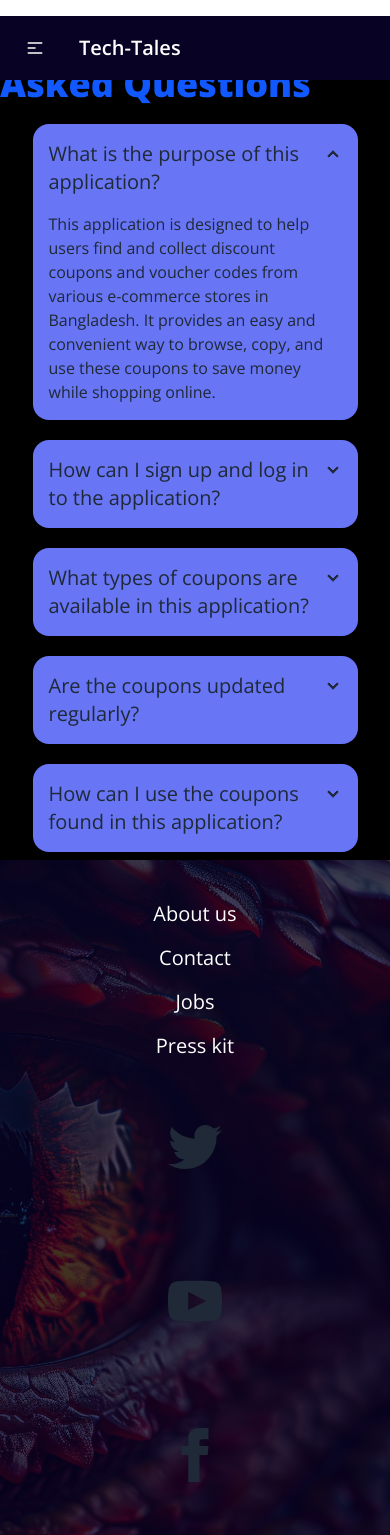
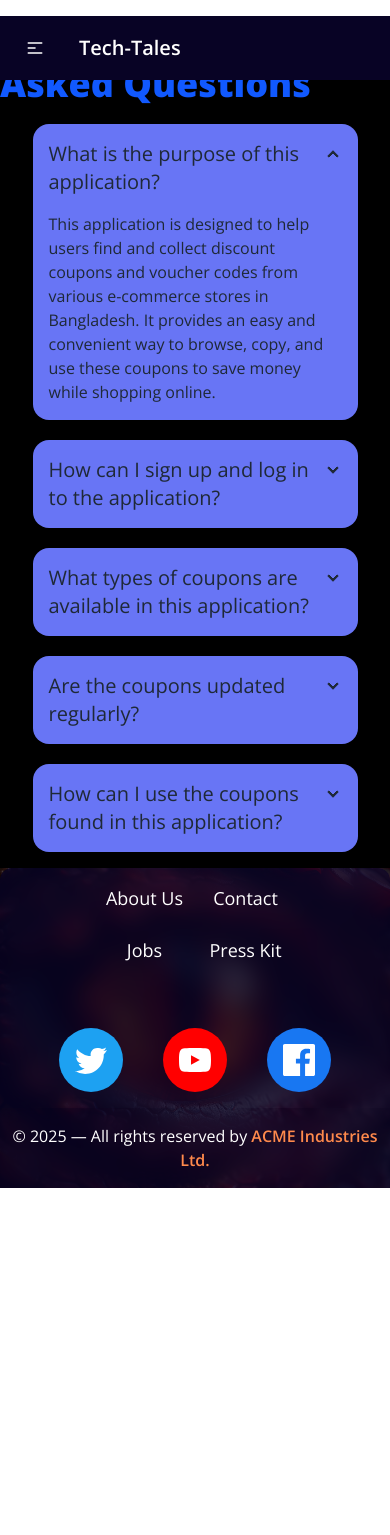
Before and after one commit to bibekbowmick2-2/More-Beautiful-Client-Tech-Tales, a React (Vite) app: page /faq in a window 390 px wide. Shown: the top 1535 px of the page. After the commit the page ends 1188 px from the top, so only its background shows below. Built offline with nearby package versions, Linux system fonts and the light colour scheme; no server answers; a web font is replaced by a local one.

Commit message:
Part-3 Add blog and Footer UI upgrade and polish and responsive for all device

```diff
--- a/src/components/Footer/Footer.jsx
+++ b/src/components/Footer/Footer.jsx
@@ -1,59 +1,80 @@
 import React from 'react';
-import dragonbg from '../../assets/footerbg.jpg'
+import dragonbg from '../../assets/footerbg.jpg';
+
 const Foooter = () => {
   return (
-        <div  style={{
-            backgroundImage: `url(${dragonbg})`, backgroundRepeat: 'no-repeat',
+    <div
+      style={{
+        backgroundImage: `url(${dragonbg})`,
+        backgroundRepeat: 'no-repeat',
         backgroundSize: 'cover',
-            backgroundPosition: 'right'
-        }}>
-            <footer className="footer footer-center bg-[#080325c2] text-base-content rounded p-10 ">
-                <nav className="grid grid-cols-1 lg:grid-cols-4 gap-4">
-                    <a className="link link-hover opacity-100 text-xl text-white ">About us</a>
-                    <a className="link link-hover opacity-100 text-xl text-white">Contact</a>
-                    <a className="link link-hover opacity-100 text-xl text-white">Jobs</a>
-                    <a className="link link-hover opacity-100 text-xl text-white">Press kit</a>
+        backgroundPosition: 'center',
+      }}
+      className="text-white"
+    >
+      <footer className="footer footer-center bg-[#080325c2] backdrop-blur-md text-base-content p-4 rounded-t-xl shadow-xl mt-2">
+
+        <nav className="grid grid-cols-2 md:grid-cols-4 gap-6">
+          <a className="link link-hover text-lg hover:underline hover:text-orange-400 text-white transition duration-300">About Us</a>
+          <a className="link link-hover text-lg hover:underline hover:text-orange-400 text-white transition duration-300">Contact</a>
+          <a className="link link-hover text-lg hover:underline hover:text-orange-400 text-white transition duration-300">Jobs</a>
+          <a className="link link-hover text-lg hover:underline hover:text-orange-400 text-white transition duration-300">Press Kit</a>
         </nav>
+
+
+
+
         <nav>
-                    <div className="grid grid-cols-1 lg:grid-cols-3 gap-[100px] p-5">
-                        <a className='lg:bg-black lg:p-5'>
+  <div className="flex justify-center items-center gap-10 mt-6">
+
+    <a className="bg-[#1DA1F2] p-4 rounded-full hover:bg-white transition duration-300 group">
       <svg
+        width="32"
+        height="32"
+        viewBox="0 0 24 24"
+        className="fill-white group-hover:fill-[#1DA1F2]"
         xmlns="http://www.w3.org/2000/svg"
-                                width="54"
-                                height="54"
-                                viewBox="0 0 24 24"
-                                className="fill-current">
-                                <path
-                                    d="M24 4.557c-.883.392-1.832.656-2.828.775 1.017-.609 1.798-1.574 2.165-2.724-.951.564-2.005.974-3.127 1.195-.897-.957-2.178-1.555-3.594-1.555-3.179 0-5.515 2.966-4.797 6.045-4.091-.205-7.719-2.165-10.148-5.144-1.29 2.213-.669 5.108 1.523 6.574-.806-.026-1.566-.247-2.229-.616-.054 2.281 1.581 4.415 3.949 4.89-.693.188-1.452.232-2.224.084.626 1.956 2.444 3.379 4.6 3.419-2.07 1.623-4.678 2.348-7.29 2.04 2.179 1.397 4.768 2.212 7.548 2.212 9.142 0 14.307-7.721 13.995-14.646.962-.695 1.797-1.562 2.457-2.549z"></path>
+      >
+        <path d="M24 4.557a9.83 9.83 0 0 1-2.828.775 4.932 4.932 0 0 0 2.165-2.724 9.86 9.86 0 0 1-3.127 1.195A4.916 4.916 0 0 0 16.616 3c-2.723 0-4.932 2.208-4.932 4.932 0 .386.044.763.127 1.124C7.728 8.882 4.1 6.89 1.671 3.914a4.902 4.902 0 0 0-.666 2.478c0 1.71.87 3.216 2.188 4.099a4.904 4.904 0 0 1-2.23-.616v.063c0 2.385 1.693 4.374 3.946 4.827a4.935 4.935 0 0 1-2.224.084c.626 1.956 2.444 3.379 4.6 3.419a9.875 9.875 0 0 1-6.102 2.105c-.396 0-.787-.023-1.17-.069a13.945 13.945 0 0 0 7.557 2.212c9.054 0 14-7.496 14-13.986 0-.213-.005-.425-.014-.637A9.936 9.936 0 0 0 24 4.557z" />
       </svg>
     </a>
-                        <a className='lg:bg-black lg:p-5'>
+
+
+    <a className="bg-[#FF0000] p-4 rounded-full hover:bg-white transition duration-300 group">
       <svg
+        width="32"
+        height="32"
+        viewBox="0 0 24 24"
+        className="fill-white group-hover:fill-[#FF0000]"
         xmlns="http://www.w3.org/2000/svg"
-                                width="54"
-                                height="54"
-                                viewBox="0 0 24 24"
-                                className="fill-current">
-                                <path
-                                    d="M19.615 3.184c-3.604-.246-11.631-.245-15.23 0-3.897.266-4.356 2.62-4.385 8.816.029 6.185.484 8.549 4.385 8.816 3.6.245 11.626.246 15.23 0 3.897-.266 4.356-2.62 4.385-8.816-.029-6.185-.484-8.549-4.385-8.816zm-10.615 12.816v-8l8 3.993-8 4.007z"></path>
+      >
+        <path d="M19.615 3.184c-3.604-.246-11.631-.245-15.23 0C.488 3.45.03 5.804 0 12c.03 6.185.488 8.549 4.385 8.816 3.6.245 11.626.246 15.23 0 3.897-.267 4.356-2.62 4.385-8.816-.029-6.185-.488-8.549-4.385-8.816zM9 15.516v-7.032l6.6 3.516L9 15.516z" />
       </svg>
     </a>
-                        <a className='lg:bg-black lg:p-5'>
+
+
+    <a className="bg-[#1877F2] p-4 rounded-full hover:bg-white transition duration-300 group">
       <svg
+        width="32"
+        height="32"
+        viewBox="0 0 24 24"
+        className="fill-white group-hover:fill-[#1877F2]"
         xmlns="http://www.w3.org/2000/svg"
-                                width="54"
-                                height="54"
-                                viewBox="0 0 24 24"
-                                className="fill-current">
-                                <path
-                                    d="M9 8h-3v4h3v12h5v-12h3.642l.358-4h-4v-1.667c0-.955.192-1.333 1.115-1.333h2.885v-5h-3.808c-3.596 0-5.192 1.583-5.192 4.615v3.385z"></path>
+      >
+        <path d="M22.675 0H1.325C.593 0 0 .593 0 1.325v21.351C0 23.406.593 24 1.325 24H12.82v-9.294H9.692V11.01h3.128V8.413c0-3.1 1.894-4.788 4.659-4.788 1.325 0 2.464.099 2.796.143v3.24h-1.919c-1.505 0-1.796.716-1.796 1.763v2.314h3.587l-.467 3.696h-3.12V24h6.116C23.406 24 24 23.406 24 22.676V1.325C24 .593 23.406 0 22.675 0z" />
       </svg>
     </a>
   </div>
 </nav>
+
+
       </footer>
-            <div className='text-center bg-[#080325c2] px-5 w-full'>
-                    <p className='text-white text-xl '>Copyright © {new Date().getFullYear()} - All right reserved by ACME Industries Ltd</p>
+
+
+      <div className="bg-[#080325c2] backdrop-blur-md text-center py-4">
+        <p className="text-md md:text-lg text-white">
+          © {new Date().getFullYear()} — All rights reserved by <span className="font-semibold text-orange-400">ACME Industries Ltd.</span>
+        </p>
       </div>
     </div>
   );
```
Also changed, not shown: src/components/AddReview/AddReview.jsx (+34 -83 lines), src/components/Login/Login.jsx (+4 -4 lines). Lines whose indentation alone changed are shown as unchanged.
